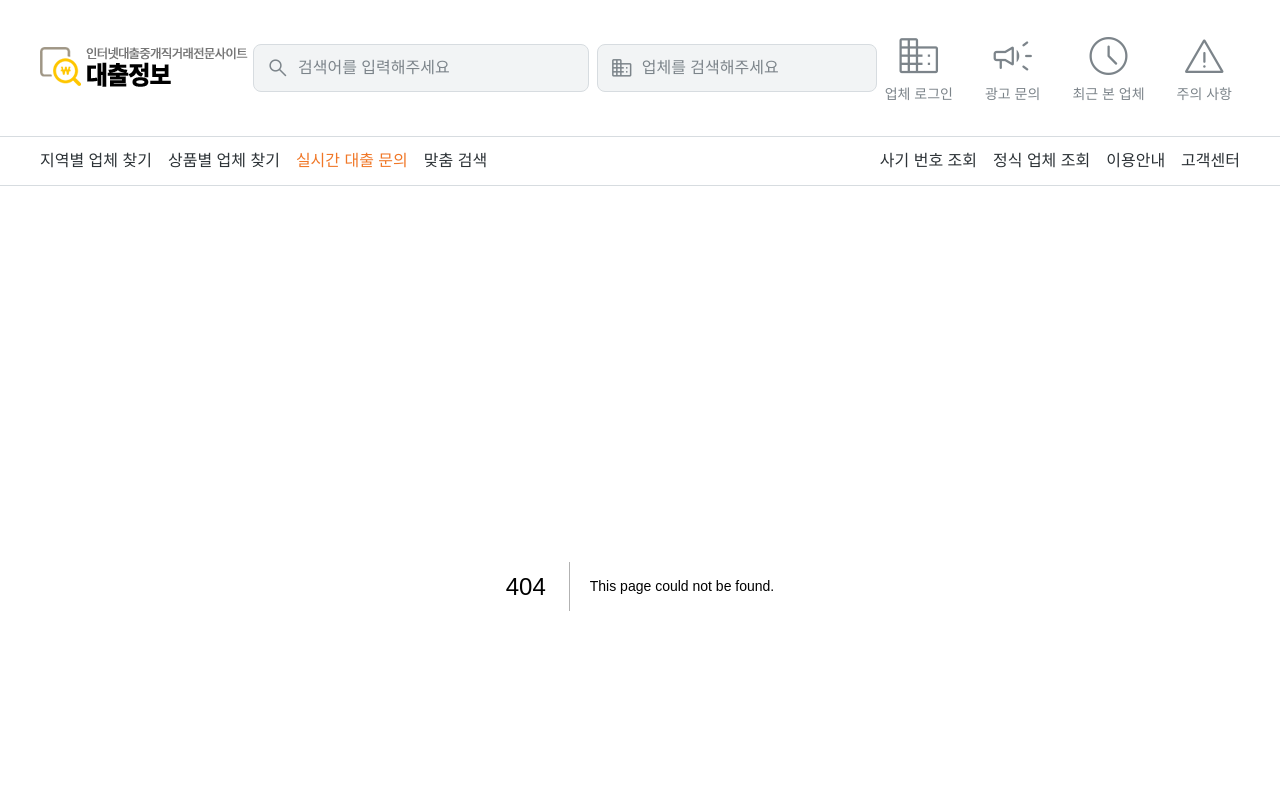
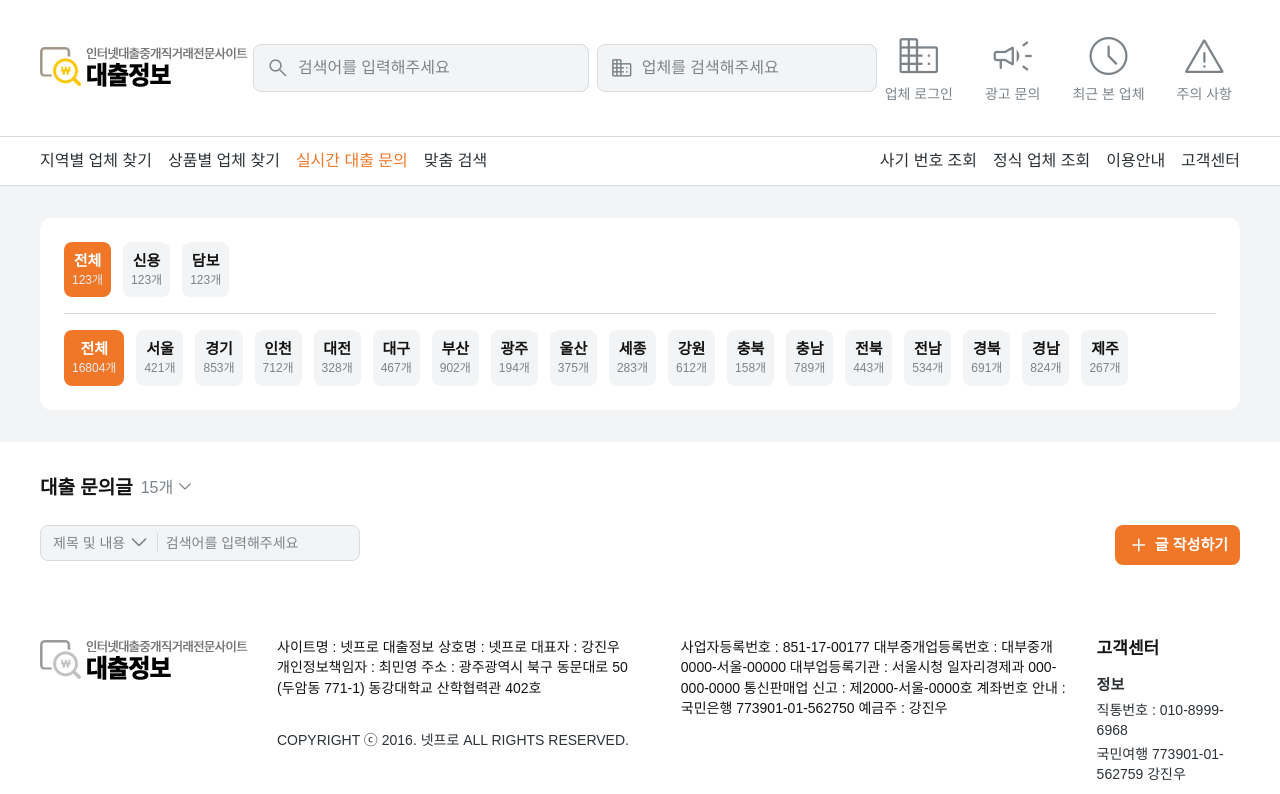
Before and after one commit to zegiha/loan_website, a Next.js app: page /post/list in a window 1280 px wide. Before the commit this address had no page. Shown: the top 794 px of the page. Built offline with nearby package versions, Linux system fonts and the light colour scheme.

Commit message:
feat: 실시간 대출 문의에 지역 및 대출 종류, 글 추가 및 종류 지정 글 입력 제작

```diff
--- /dev/null
+++ b/app/post/list/page.tsx
@@ -0,0 +1,23 @@
+'use client'
+
+import {Col} from "@/components/atoms/layout";
+import {useState} from "react";
+import CategorySelectionSection from "@/features/postList/ui/categorySelectionSection/CategorySelectionSection";
+import LoanPostTableSection from "@/features/postList/ui/loanPostTableSection/LoanPostTableSection";
+
+export default function PostList() {
+  const [activeLoanTypeCategories, setActiveLoanTypeCategories] = useState<Set <string>>(new Set);
+  const [activeLocationCategories, setActiveLocationCategories] = useState<Set<string>>(new Set);
+  return (
+    <Col width={'fill'}>
+      <CategorySelectionSection
+        setActiveLocationCategories={setActiveLocationCategories}
+        setActiveLoanTypeCategories={setActiveLoanTypeCategories}
+      />
+      <LoanPostTableSection
+        activeLoanTypeCategories={activeLoanTypeCategories}
+        activeLocationCategories={activeLocationCategories}
+      />
+    </Col>
+  );
+}
--- /dev/null
+++ b/features/postList/ui/categorySelectionSection/CategorySelectionSection.tsx
@@ -0,0 +1,84 @@
+import React, {useState} from "react";
+import {Section} from "@/components/molecules";
+import {Col, Divider, Row} from "@/components/atoms/layout";
+import {TCategory} from "@/components/molecules/inputs/buttons/categoryToggleButton/CategoryToggleButton";
+import useCategoryToggleButtons
+  from "@/components/molecules/inputs/buttons/categoryToggleButton/useCategoryToggleButtons";
+import style from './categorySelectionSection.module.scss';
+import {CategoryToggleButton} from "@/components/molecules/inputs";
+
+const LOANTYPE: Array<TCategory> = [
+  {label: '전체', subLabel: 123, active: true},
+  {label: '신용', subLabel: 123, active: false},
+  {label: '담보', subLabel: 123, active: false},
+]
+const LOCATION: Array<TCategory> = [
+  { label: "전체", subLabel: 16804, active: true },
+  { label: "서울", subLabel: 421, active: false },
+  { label: "경기", subLabel: 853, active: false },
+  { label: "인천", subLabel: 712, active: false },
+  { label: "대전", subLabel: 328, active: false },
+  { label: "대구", subLabel: 467, active: false },
+  { label: "부산", subLabel: 902, active: false },
+  { label: "광주", subLabel: 194, active: false },
+  { label: "울산", subLabel: 375, active: false },
+  { label: "세종", subLabel: 283, active: false },
+  { label: "강원", subLabel: 612, active: false },
+  { label: "충북", subLabel: 158, active: false },
+  { label: "충남", subLabel: 789, active: false },
+  { label: "전북", subLabel: 443, active: false },
+  { label: "전남", subLabel: 534, active: false },
+  { label: "경북", subLabel: 691, active: false },
+  { label: "경남", subLabel: 824, active: false },
+  { label: "제주", subLabel: 267, active: false },
+];
+
+export default function CategorySelectionSection({
+  setActiveLoanTypeCategories,
+  setActiveLocationCategories,
+}: {
+  setActiveLoanTypeCategories: React.Dispatch<React.SetStateAction<Set<string>>>,
+  setActiveLocationCategories: React.Dispatch<React.SetStateAction<Set<string>>>
+}) {
+  const [loanTypeCategories, setLoanTypeCategories] = useCategoryToggleButtons(LOANTYPE, setActiveLoanTypeCategories)
+  const [locationCategories, setLocationCategories] = useCategoryToggleButtons(LOCATION, setActiveLocationCategories);
+  return (
+    <Section>
+      <Col width={'fill'} gap={16} className={style.container}>
+        <Row width={'fill'} gap={12} wrap>
+          {loanTypeCategories.map((v, i) => (
+            <CategoryToggleButton
+              key={`${v.label}-${i}`}
+              handleCategoryButtonValues={{
+                i,
+                v,
+                defaultValue: LOANTYPE,
+                setCategories: setLoanTypeCategories,
+              }}
+              active={v.active}
+              contents={v.label}
+              subContents={`${v.subLabel}개`}
+            />
+          ))}
+        </Row>
+        <Divider/>
+        <Row width={'fill'} gap={12} wrap>
+          {locationCategories.map((v, i) => (
+            <CategoryToggleButton
+              key={`${v.label}-${i}`}
+              handleCategoryButtonValues={{
+                i,
+                v,
+                defaultValue: LOCATION,
+                setCategories: setLocationCategories,
+              }}
+              active={v.active}
+              contents={v.label}
+              subContents={`${v.subLabel}개`}
+            />
+          ))}
+        </Row>
+      </Col>
+    </Section>
+  );
+}
--- /dev/null
+++ b/features/postList/ui/categorySelectionSection/categorySelectionSection.module.scss
@@ -0,0 +1,7 @@
+@use '/shared/color/semanticPalette.module' as semantic;
+
+.container {
+  padding: 24px;
+  border-radius: 12px;
+  background-color: semantic.$container-containerLow;
+}
--- /dev/null
+++ b/features/postList/ui/loanPostTableSection/LoanPostTableSection.tsx
@@ -0,0 +1,105 @@
+import {AccordionSectionTitle, Section} from "@/components/molecules";
+import Typo from "@/components/atoms/typo/Typo";
+import {semantic} from "@/shared/color";
+import {useState} from "react";
+import {Col, Row} from "@/components/atoms/layout";
+import {BaseButton, BaseTextInput} from "@/components/molecules/inputs";
+import SearchTypeTextInput from "@/components/molecules/inputs/textInputs/searchTypeTextInput/SearchTypeTextInput";
+import style from './loanPostTableSection.module.scss'
+import {PlusIcon} from "@/components/atoms/icons";
+
+const accordionData = ['10', '15', '20', '30']
+const SEARCHTYPE = ['제목 및 내용', '제목', '내용', '금액']
+
+export default function LoanPostTableSection({
+  activeLoanTypeCategories,
+  activeLocationCategories,
+}: {
+  activeLoanTypeCategories: Set<string>,
+  activeLocationCategories: Set<string>,
+}) {
+  const [activeAccordionNumber, setActiveAccordionNumber] = useState<string>('15')
+
+  const [search, setSearch] = useState<string>('');
+
+  const [activeSearchType, setActiveSearchType] = useState<string>('제목 및 내용')
+
+  const formatLocationCategory = () => {
+    let res = ''
+    activeLocationCategories.forEach((v) => {
+      if(v !== '전체') res += `${v}, `;
+    })
+    res = res.slice(0, res.length - 2) + ' '
+    return res;
+  }
+  const formatLoanTypeCategory = () => {
+    let res = ''
+    activeLoanTypeCategories.forEach((v) => {
+      if(v !== '전체') res = v;
+    })
+    return res;
+  }
+  return (
+    <Section backgroundColor={'surface'}>
+      <AccordionSectionTitle
+        title={
+          <Typo.Body emphasize color={'variable'}>
+            {formatLocationCategory() !== ' ' && (
+              <>
+                <span className={semantic.onGenericOnGenericPrimary}>
+                  {formatLocationCategory()}
+                </span>
+                {`지역 `}
+              </>
+            )}
+            {formatLoanTypeCategory() !== '' && (
+              <span className={semantic.onGenericOnGenericPrimary}>
+                {`${formatLoanTypeCategory()} `}
+              </span>
+            )}
+            대출 문의글
+          </Typo.Body>
+        }
+        accordionData={accordionData}
+        activeAccordion={activeAccordionNumber}
+        measurement={'개'}
+        onAccordionActiveChangeAction={(newActiveAccordion) => setActiveAccordionNumber(newActiveAccordion)}
+        lastComment={'( 최대 )'}
+      />
+      <Col width={'fill'} gap={12}>
+        <Row width={'fill'} gap={16}>
+          <Row width={'fill'}>
+            <BaseTextInput
+              placeholder={'검색어를 입력해주세요'}
+              size={'normal'}
+              value={search}
+              onChangeAction={(e) => setSearch(e.target.value)}
+              SelectType={<SearchTypeTextInput
+                size={'normal'}
+                active={activeSearchType}
+                setActiveType={setActiveSearchType}
+                searchType={SEARCHTYPE}
+              />}
+            />
+          </Row>
+          <BaseButton
+            className={style.addPostButton}
+            onClick={() => console.log('add post')}
+          >
+            <PlusIcon
+              size={24}
+              color={'white'}
+            />
+            <Typo.Contents
+              emphasize
+              color={'onPrimary'}
+              isPre
+            >
+              글 작성하기
+            </Typo.Contents>
+          </BaseButton>
+        </Row>
+      </Col>
+    </Section>
+  );
+}
--- /dev/null
+++ b/features/postList/ui/loanPostTableSection/loanPostTableSection.module.scss
@@ -0,0 +1,16 @@
+@use '/shared/color/semanticPalette.module' as semantic;
+@use '/shared/constants/animation.module' as ani;
+
+.addPostButton {
+  display: flex;
+  padding: 8px 12px;
+  align-items: center;
+  gap: 4px;
+  border-radius: 8px;
+  background-color: semantic.$primary-primaryNormal;
+  transition: ani.$leaveTransition;
+  &:hover {
+    background-color: semantic.$primary-primaryHigh;
+    transition: ani.$onTransition;
+  }
+}
```
